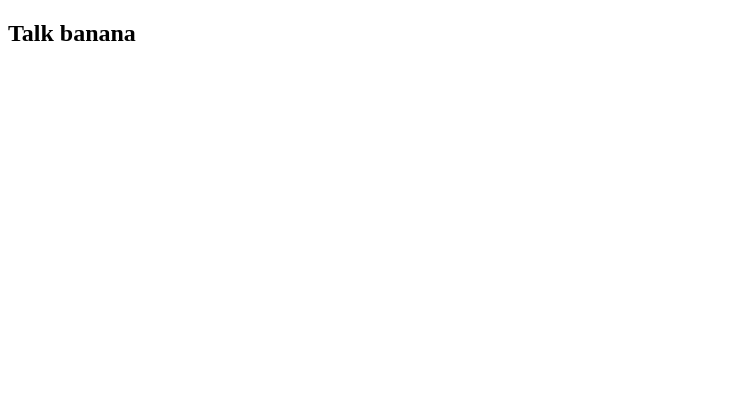
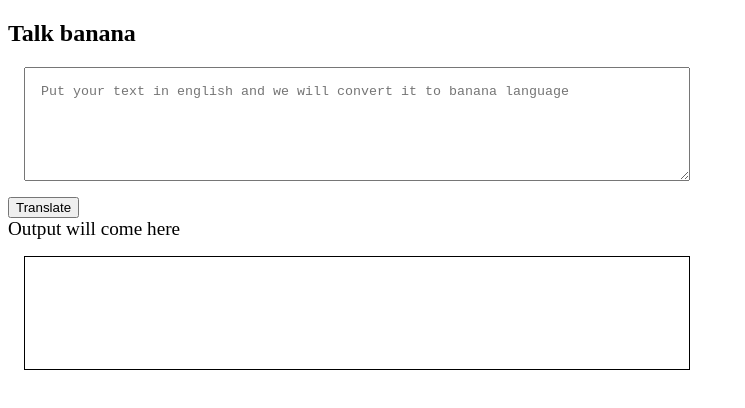
Before and after one commit to ShaileshDeveloper/MINIONS-TALK, a plain HTML site: page index.html in a window 1280 px wide. Shown: the whole page, without its empty margins (0-745 px from the left). Drawn offline with Linux system fonts and the light colour scheme.

Commit message:
input and output

```diff
--- /dev/null
+++ b/app.js
@@ -0,0 +1,11 @@
+var btnTranslator = document.querySelector("#btn-translate");
+var textInput = document.querySelector("#txt-input")
+
+
+btnTranslator.addEventListener("click" ,  clickFunction);
+
+function clickFunction(){
+    console.log("shailesh");
+    console.log("input text is:" , textInput.value)
+
+}
--- a/index.html
+++ b/index.html
@@ -4,8 +4,36 @@
     <meta charset="UTF-8">
     <meta name="viewport" content="width=device-width, initial-scale=1.0">
     <title>Banana | talk</title>
+    <style>
+        textarea{
+            width: 50%;
+            height: 10vh;
+            margin: 1rem;
+            display: block;
+            padding: 1rem;
+        }
+
+        #output{
+            border: 1px solid black;
+            height: 10vh;
+            width: 50%;
+            display: block;
+            margin: 1rem;
+            padding: 1rem;
+        }
+
+
+    </style>
 </head>
 <body>
     <h2>Talk banana</h2>
+    <textarea
+    id="txt-input"
+    placeholder="Put your text in english and we will convert it to banana language"></textarea>
+   <button id ="btn-translate">Translate</button>
+
+   <div style="font-size: larger;">Output will come here</div>
+   <div id ="output"></div>
+    <script src="app.js"></script>
 </body>
 </html>
```
